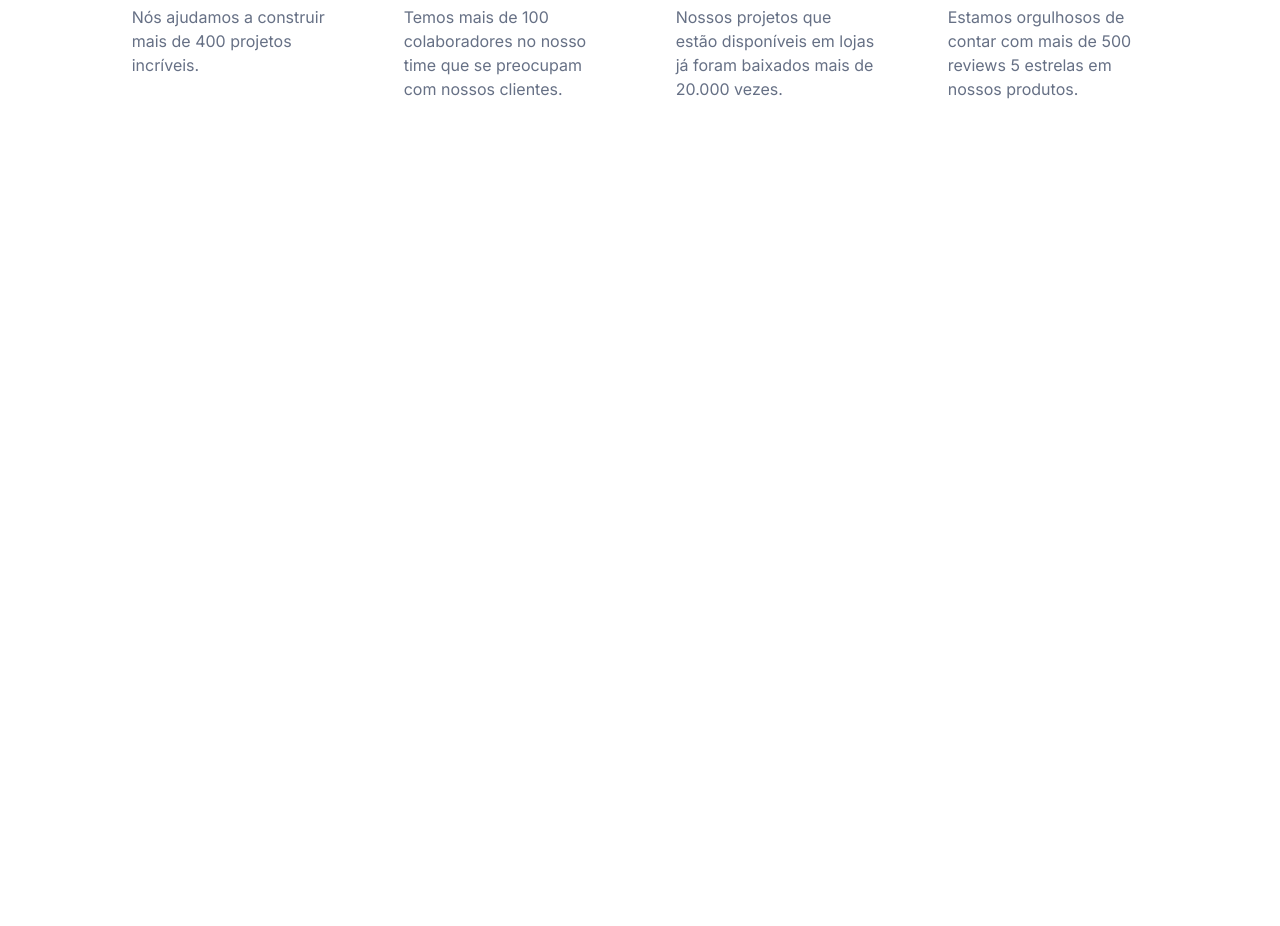
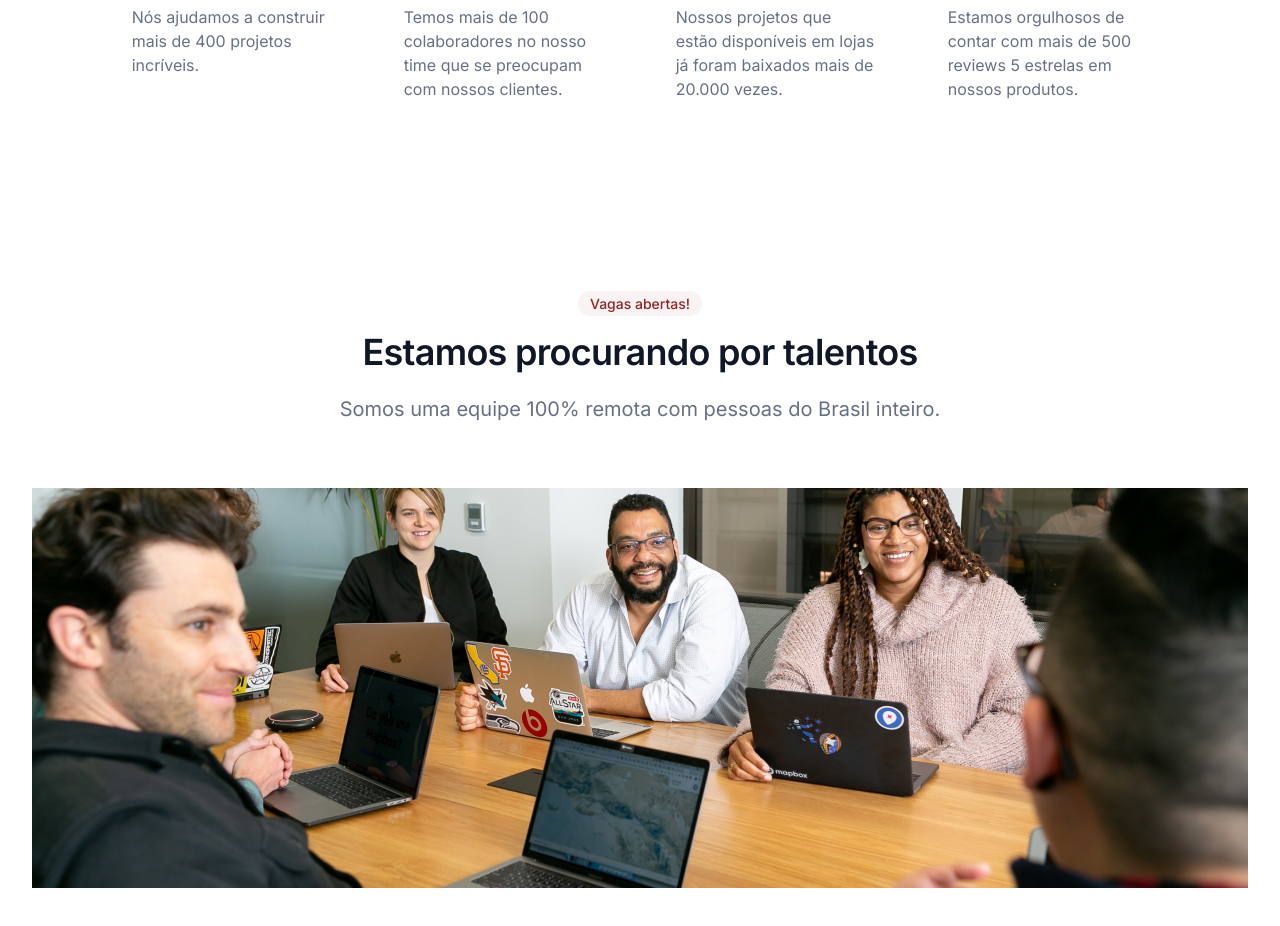
Before and after one commit to Biancabps/desafio-html-e-css, a plain HTML site: page index.html in a window 1280 px wide. Shown: the part 602-1528 px from the top of the page. Before the commit the page ends 810 px from the top, so only its background shows below. Drawn offline with Linux system fonts and the light colour scheme.

Commit message:
4 dia do desafio

```diff
--- a/index.html
+++ b/index.html
@@ -58,5 +58,13 @@
             <p class="metricas__paragrafo">Estamos orgulhosos de contar com mais de 500 reviews 5 estrelas em nossos produtos.</p>
         </div>
 </section>
+
+<section class="vagas">
+    <span class="vagas__span">Vagas abertas!</span>
+    <h4 class="vagas__titulo">Estamos procurando por talentos</h4>
+    <p class="vagas__paragrafo">Somos uma equipe 100% remota com pessoas do Brasil inteiro.</p>
+    <img class="vagas__img" src="./assets/img/imgoptimustech.jpg" alt="Pessoas trabalhando felizes">
+</section>
+
 </body>
 </html>
--- a/style.css
+++ b/style.css
@@ -134,3 +134,41 @@ header {
     line-height: 24px;
     margin-top: 8px;
 }
+
+.vagas {
+    text-align: center;
+    font-family: var(--fonte-inter);
+    margin-top: 192px;
+}
+
+.vagas__span {
+    color: var(--cor-vinho);
+    font-weight: 500;
+    font-size: 14px;
+    line-height: 20px;
+
+    background: rgba(142, 36, 36, 0.05);
+    border-radius: 16px;
+    padding: 4px 12px;
+}
+
+.vagas__titulo {
+    color: var(--cor-preto);
+    font-size: 36px;
+    font-weight: 600;
+    line-height: 44px;
+    letter-spacing: -0.02em;
+    margin-top: 16px;
+}
+
+.vagas__paragrafo {
+    color: var(--cor-cinza);
+    font-size: 20px;
+    font-weight: 400;
+    line-height: 30px;
+    margin-top: 20px;
+}
+
+.vagas__img {
+    margin: 64px auto;
+}
```
Also changed, not shown: assets/img/imgoptimustech.jpg (added).
